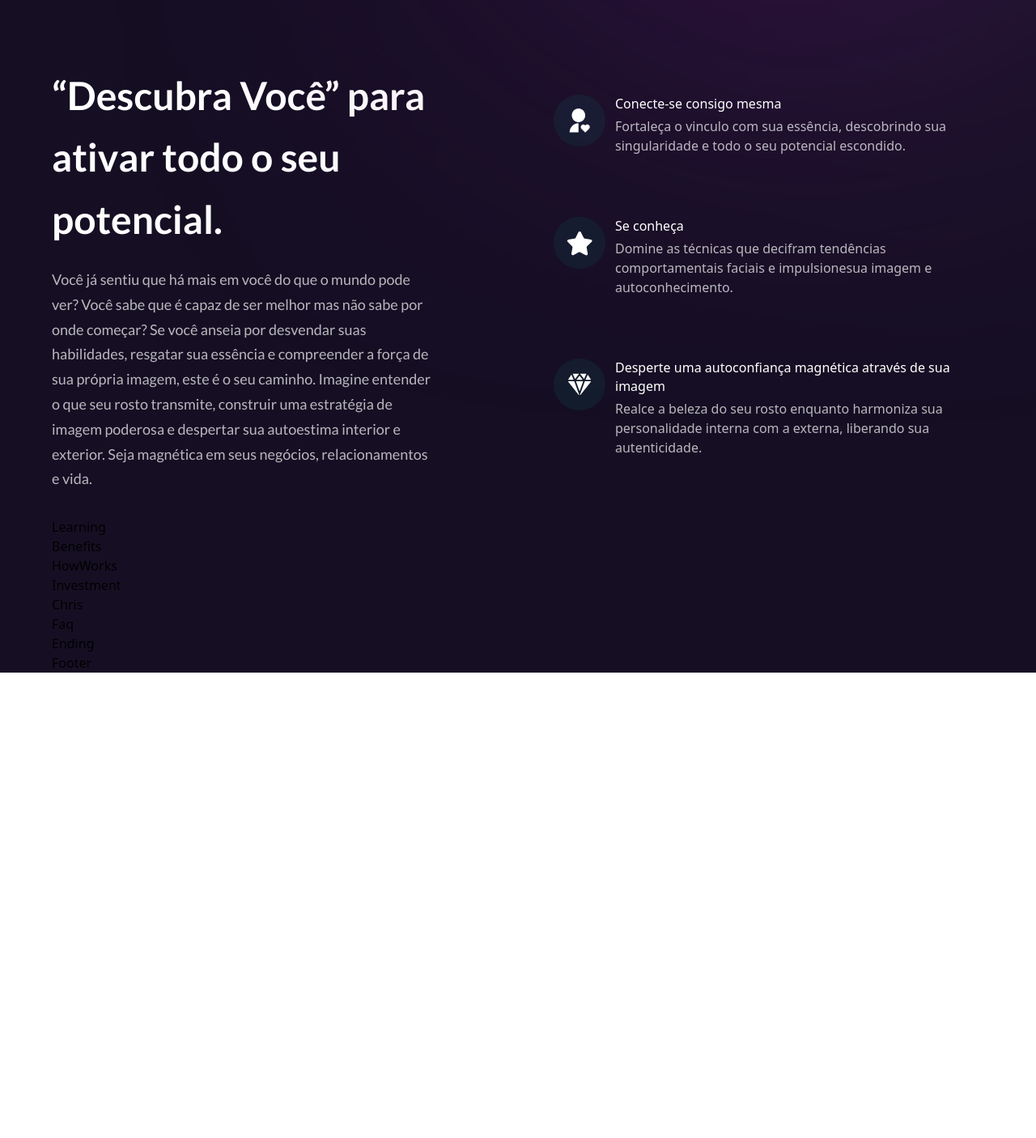
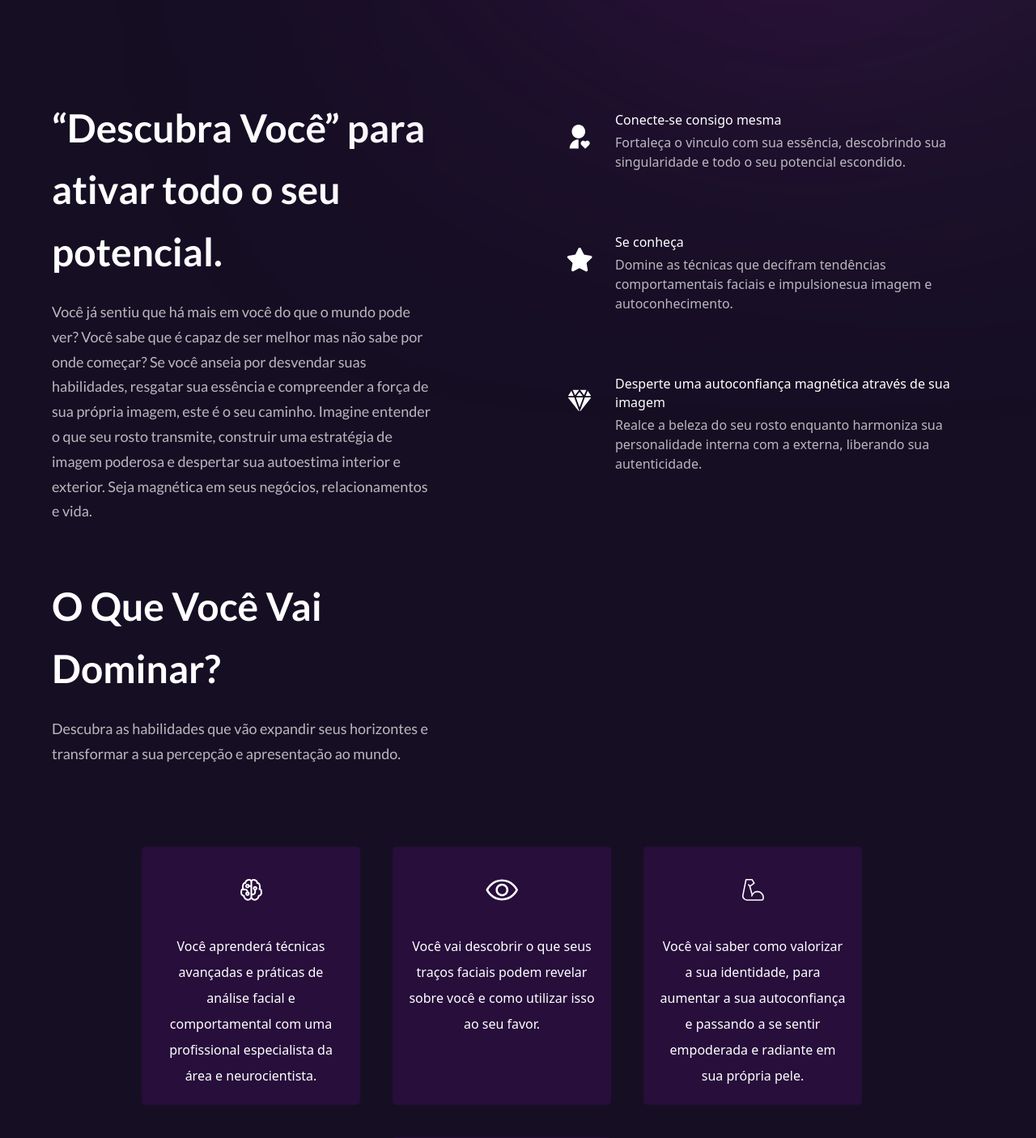
Before and after one commit to RaisaBernardes/chrisarrudadescubravoce, a React (Vite) app in the folder descubra-voce-chris/: page / in a window 1280 px wide. Shown: the part 640-2046 px from the top of the page at 81% size. Before the commit the page ends 1471 px from the top, so only its background shows below. Built offline with nearby package versions, Linux system fonts and the light colour scheme.

Commit message:
3rd section done

```diff
--- /dev/null
+++ b/descubra-voce-chris/src/components/Cards.jsx
@@ -0,0 +1,16 @@
+import React from "react";
+
+const Cards = ({ content, icon }) => (
+  <div className="w-full content-start flex justify-around flex-wrap px-5 py-5 rounded-[5px] max-w-[270px] md:mr-10 sm:mr-5 mr-0 my-5 learning-card">
+    <img
+      src={icon}
+      alt="icon"
+      className="w-[42px] h-[27px] object-contain mt-5"
+    />
+    <p className="font-normal text-center text-[16px] leading-[32px] text-white mt-10">
+      {content}
+    </p>
+  </div>
+);
+
+export default Cards;
--- a/descubra-voce-chris/src/components/ForWho.jsx
+++ b/descubra-voce-chris/src/components/ForWho.jsx
@@ -2,8 +2,8 @@ import { features, text_section2 } from '../constants'
 import styles, { layout } from '../style';
 
 const FeatureCard = ({icon, title, content, index}) => (
-  <div className={`flex flex-row p-6 rounded-[20px] ${index !== features.length -1 ? "mb-6" : "mb-0"} feature-card`}>
-    <div className={`w-[64px] h-[64px] rounded-full ${styles.flexCenter} bg-dimBlue`}>
+  <div className={`flex flex-row p-6 rounded-[5px] ${index !== features.length -1 ? "mb-6" : "mb-0"} feature-card`}>
+    <div className={`w-[64px] h-[64px] rounded-full ${styles.flexCenter} dimPurple`}>
       <img src={icon} alt='icon' className='w-[50%] h-[50%] object-contain'/>
     </div>
     <div className='flex-1 flex flex-col ml-3'>
@@ -26,7 +26,7 @@ const ForWho = () => {
     <section id="features" className={layout.section}>
 
       <div className={layout.sectionInfo}>
-        <h2 className={styles.heading2}>{title}</h2>
+        <h2 className={`${styles.heading2} mt-10`}>{title}</h2>
         <p className={`${styles.paragraph} max-w-[470px] mt-5`}>{text}</p>
     </div>
 
--- a/descubra-voce-chris/src/components/Learning.jsx
+++ b/descubra-voce-chris/src/components/Learning.jsx
@@ -1,9 +1,32 @@
-import React from 'react'
+import { learning, text_section3 } from "../constants";
+import styles, { layout }  from "../style";
+import Cards from './Cards';
+
 
 const Learning = () => {
+
+  // Access properties of section's text
+  const { title, emphasis, text } = text_section3;
+
   return (
-    <div>Learning</div>
-  )
-}
+    <section id="learning" className={`${styles.paddingY} flex-col relative`}>
+
+      {/*right gradient*/}
+      {/* <div className="absolute z-[0] w-[60%] h-[60%] -right-[50%] rounded-full purple__gradient"/> */}
+
+      {/*Left text*/}
+      <div className={layout.sectionInfo}>
+        <h1 className={styles.heading2}>{title} <br className="sm:block hidden"/>{emphasis}</h1>
+        <p className={`${styles.paragraph} max-w-[470px] mt-5`}>{text}</p>
+      </div>
+
+      {/*Cards*/}
+      <div className="flex flex-wrap sm:justify-center justify-center w-full relative z-[1] mt-20">
+        {learning.map((card) => (
+          <Cards key={card.id} {... card}/>
+        ))}
+      </div>
+    </section>
+  )}
 
 export default Learning
--- a/descubra-voce-chris/src/constants/index.js
+++ b/descubra-voce-chris/src/constants/index.js
@@ -14,15 +14,6 @@ import {
 
 
 //Section 2
-
-// export const text_section2 = [
-//   {
-//     id: "text_section2",
-//     titleT: "“Descubra Você” para ativar todo o seu potencial.",
-//     emphasisT: "Descubra você",
-//     textT: "Você já sentiu que há mais em você do que o mundo pode ver? Você sabe que é capaz de ser melhor mas não sabe por onde começar? Se você anseia por desvendar suas habilidades, resgatar sua essência e compreender a força de sua própria imagem, este é o seu caminho. Imagine entender o que seu rosto transmite, construir uma estratégia de imagem poderosa e despertar sua autoestima interior e exterior. Seja magnética em seus negócios, relacionamentos e vida.",
-//   },
-// ];
 
 export const text_section2 = {
     title: '“Descubra Você” para ativar todo o seu potencial.',
@@ -55,14 +46,13 @@ export const features = [
 
 //Section 3
 
-export const text_section3= [
-  {
+export const text_section3 = {
     id: "text_section3",
     title: "O Que Você Vai",
     emphasis: "Dominar?",
     text: "Descubra as habilidades que vão expandir seus horizontes e transformar a sua percepção e apresentação ao mundo.",
-  },
-];
+  };
+
 
 export const learning = [
   {
--- a/descubra-voce-chris/src/index.css
+++ b/descubra-voce-chris/src/index.css
@@ -13,6 +13,8 @@
     #11101d 91.61%
   );
   --card-shadow: 0px 20px 100px -10px rgba(66, 71, 91, 0.1);
+
+  --darkPurpleGradient: linear-gradient(153deg, #592859 -341.94%, #130C21 95.11%);
 }
 
 * {
@@ -102,7 +104,7 @@
 }
 
 .feature-card:hover {
-  background: var(--black-gradient);
+  background: var( --darkPurpleGradient);
   box-shadow: var(--card-shadow);
 }
 
@@ -110,22 +112,15 @@
   margin-right: 0px;
 }
 
-.feedback-card {
-  background: transparent;
-}
-
-.feedback-card:hover {
-  background: var(--black-gradient);
+.learning-card {
+  background: #270E3B;
 }
 
 
-
 .purple__gradient {
-
   border-radius: 140px;
   background: var(--gradiente-background-photos, linear-gradient(0deg, rgba(0, 0, 0, 0.20) 0%, rgba(0, 0, 0, 0.20) 100%), linear-gradient(90deg, #150E22 0%, #DB00FB 42.19%, #51306B 79.17%, #FFF 96.88%));
   filter: blur(250px);
-
 }
 
 .white__gradient {
--- a/descubra-voce-chris/src/style.js
+++ b/descubra-voce-chris/src/style.js
@@ -24,7 +24,7 @@ const styles = {
     sectionImgReverse: `flex-1 flex ${styles.flexCenter} md:mr-10 mr-0 md:mt-0 mt-10 relative`,
     sectionImg: `flex-1 flex ${styles.flexCenter} md:ml-10 ml-0 md:mt-0 mt-10 relative`,
 
-    sectionInfo: `flex-1 ${styles.flexStart} flex-col`,
+    sectionInfo: `flex-1 ${styles.flexStart} flex-col `,
   };
 
   export default styles;
--- a/descubra-voce-chris/tailwind.config.js
+++ b/descubra-voce-chris/tailwind.config.js
@@ -8,7 +8,8 @@ module.exports = {
         primary: "#160F24",
         secondary: "#8A11C0",
         dimWhite: "rgba(255, 255, 255, 0.7)",
-        dimBlue: "rgba(9, 151, 124, 0.1)",
+        dimBlue: "#2420E3",
+        dimPurple: "rgba(106, 9, 151, 0.2)",
       },
       fontFamily: {
         lato: ["Lato", "sans-serif"],
```
